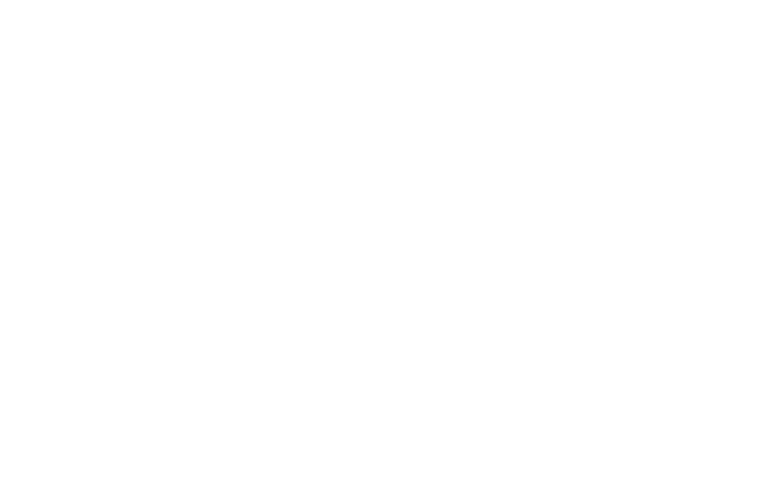
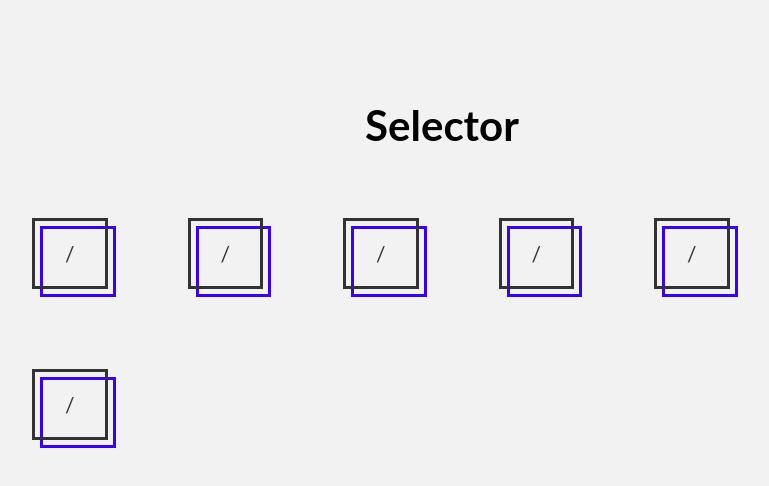
Before and after one commit to G1A1B1E/leaklab, a plain HTML site: page all.html in a window 1280 px wide. Shown: the whole page, without its empty margins (198-967 px from the left). Drawn offline with Linux system fonts and the light colour scheme.

Commit message:
add buttons

```diff
--- a/all.html
+++ b/all.html
@@ -4,8 +4,87 @@
     <meta charset="UTF-8">
     <meta name="viewport" content="width=device-width, initial-scale=1.0">
     <title>All Titles</title>
+    <style>
+        body {
+  background-color: #f2f2f2;
+  font-family: 'Lato', sans-serif;
+  font-size: 21px;
+  text-align: center;
+}
+.container {
+  width: 900px;
+  margin: 100px auto;
+}
+
+/* button */
+.button{
+  display: block;
+  float: left;
+  position: relative;
+  text-decoration: none;
+  color: #333;
+  border: 3px solid #333333;
+  padding: 20px 30px;
+  margin: 40px;
+}
+
+
+/* blue border offset */
+.button:after {
+  content: '';
+  border: 3px solid #3600fc;
+  top: 5px;
+  left: 5px;
+  width: 100%;
+  height: 100%;
+  position: absolute;
+  z-index: -1;
+  color: #f2f2f2;
+  white-space:nowrap;
+}
+
+/* grey border position */
+.button:active {
+  top: 3px;
+  left: 3px;
+}
+
+/* blue border position */
+.button:active:after{
+  top: 2px;
+  left: 2px
+}
+
+/* fill background color */
+.button:hover{
+  background: rgba(242,242,242,1);
+}
+
+.by {
+  display: block;
+  float: left;
+  width: 100%;
+}
+
+    </style>
 </head>
 <body>
+    <div class="container">
 
+
+        <h1>Selector </h1>
+
+
+        <a href="#" class="button">/ </a>
+
+        <a href="#" class="button"> /</a>
+
+        <a href="#" class="button"> / </a>
+
+        <a href="#" class="button"> /</a>
+
+        <a href="#" class="button"> /</a>
+
+        <a href="#" class="button">/</a>
 </body>
 </html>
```
Also changed, not shown: pop.html (+78 -0 lines).
